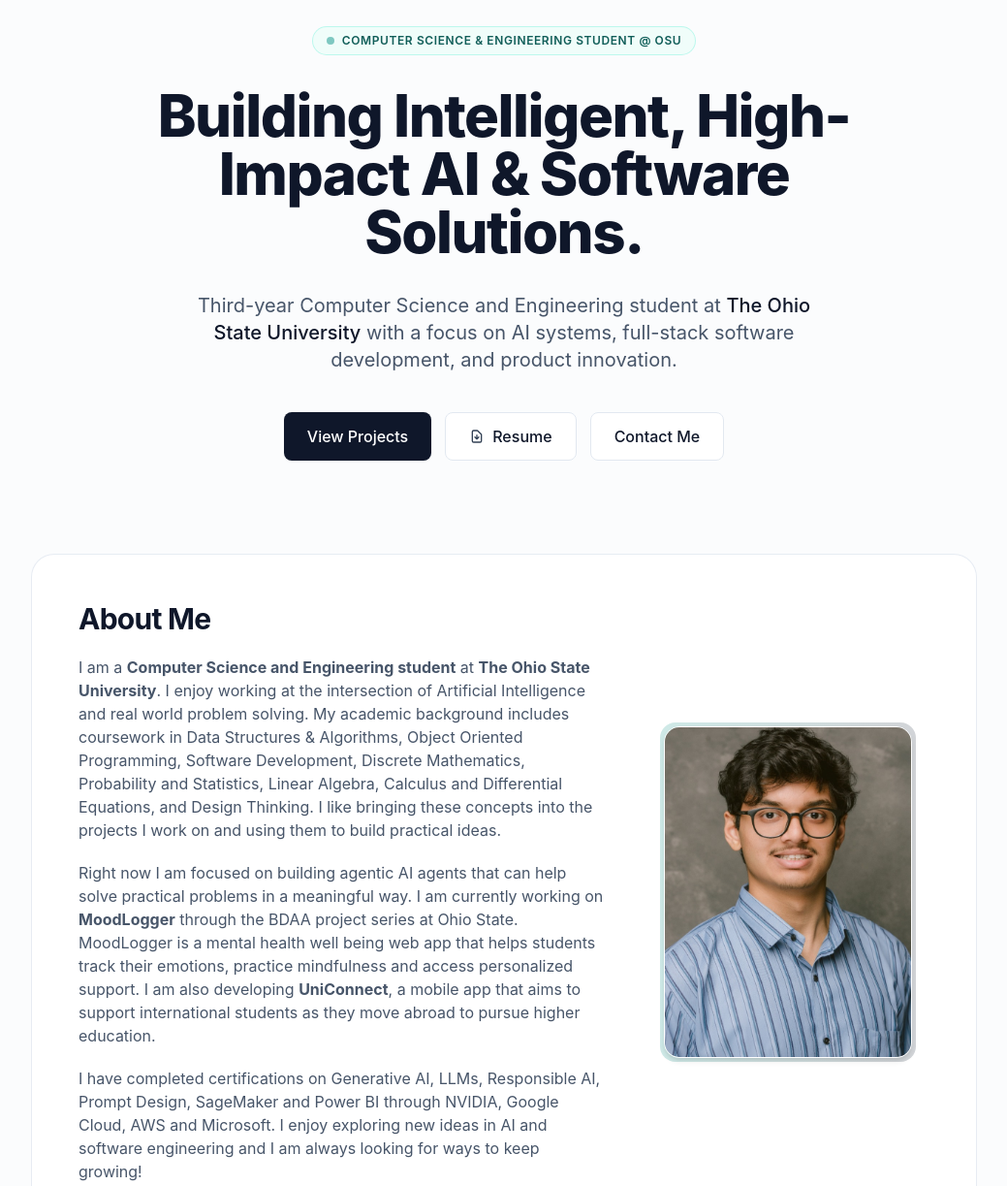
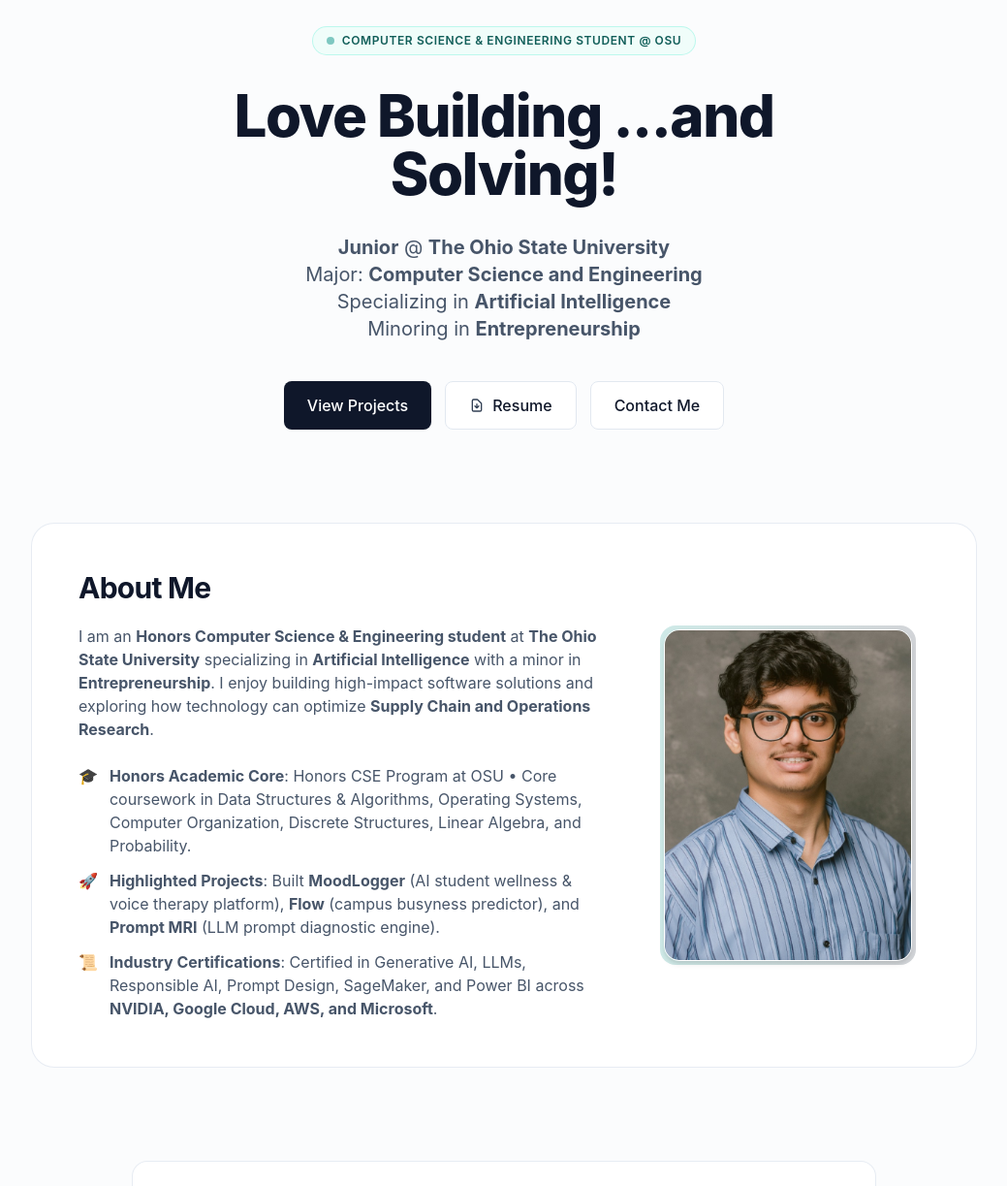
Before and after one commit to Soham-Codes/soham-portfolio, a website built with Vite: page v2/index.html in a window 1280 px wide. Shown: the part 125-1348 px from the top of the page at 97% size, without its empty margins (120-1159 px from the left). Built offline with nearby package versions, Linux system fonts and the light colour scheme.

Commit message:
Update About Me section with Honors CSE student status, Supply Chain & Operations Research interest, and Option 3 formatting

```diff
--- a/v2/index.html
+++ b/v2/index.html
@@ -11,7 +11,8 @@
   <link rel="icon" type="image/png" href="/logo.png" />
   <meta name="viewport" content="width=device-width, initial-scale=1.0" />
   <title>Soham Joshi | Computer Science & Engineering Student</title>
-  <meta name="description" content="Portfolio of Soham Joshi, Computer Science and Engineering student at The Ohio State University specializing in AI, Software Engineering, and Product Development." />
+  <meta name="description"
+    content="Portfolio of Soham Joshi, Computer Science and Engineering student at The Ohio State University specializing in AI, Software Engineering, and Product Development." />
   <link rel="stylesheet" href="/src/style.css" />
 </head>
 
@@ -37,9 +38,10 @@
       </div>
 
       <!-- Mobile Nav Hamburger Toggle -->
-      <button id="nav-toggle" class="md:hidden p-2 rounded-lg hover:bg-slate-100 transition-colors" aria-label="Toggle Navigation Menu" aria-expanded="false">
+      <button id="nav-toggle" class="md:hidden p-2 rounded-lg hover:bg-slate-100 transition-colors"
+        aria-label="Toggle Navigation Menu" aria-expanded="false">
         <svg class="w-6 h-6 text-slate-800" fill="none" stroke="currentColor" viewBox="0 0 24 24">
-          <path stroke-linecap="round" stroke-linejoin="round" stroke-width="2" d="M4 6h16M4 12h16M4 18h16"/>
+          <path stroke-linecap="round" stroke-linejoin="round" stroke-width="2" d="M4 6h16M4 12h16M4 18h16" />
         </svg>
       </button>
     </div>
@@ -58,23 +60,31 @@
 
     <!-- Hero Section -->
     <section class="text-center space-y-8 animate-fade-in max-w-3xl mx-auto pt-6">
-      <div class="inline-flex items-center gap-2 px-3.5 py-1.5 rounded-full bg-teal-50 border border-teal-200/60 text-teal-800 text-xs font-semibold uppercase tracking-wider">
+      <div
+        class="inline-flex items-center gap-2 px-3.5 py-1.5 rounded-full bg-teal-50 border border-teal-200/60 text-teal-800 text-xs font-semibold uppercase tracking-wider">
         <span class="w-2 h-2 rounded-full bg-teal-600 animate-pulse"></span>
         Computer Science & Engineering Student @ OSU
       </div>
 
       <h1 class="text-4xl sm:text-6xl font-extrabold text-slate-900 tracking-tight leading-tight">
-        Building Intelligent, High-Impact AI & Software Solutions.
+        Love Building ...and Solving!
       </h1>
 
       <p class="text-lg sm:text-xl text-slate-600 font-normal leading-relaxed max-w-2xl mx-auto">
-        Third-year Computer Science and Engineering student at <strong class="text-slate-900 font-medium">The Ohio State University</strong> with a focus on AI systems, full-stack software development, and product innovation.
+        <b>Junior</b> @ <b>The Ohio State University</b> <br> Major:
+        <b>Computer Science and
+          Engineering</b>
+        </b> <br> Specializing in <b>Artificial Intelligence</b> <br> Minoring in <b>Entrepreneurship</b>
       </p>
 
       <div class="flex flex-col sm:flex-row justify-center gap-3.5 pt-2">
         <a href="projects.html" class="btn-primary">View Projects</a>
-        <a href="https://drive.google.com/file/d/1jqRlRIdj8pncoi-6e8wynGAG8rkVfHZ1/view?usp=sharing" target="_blank" rel="noopener noreferrer" class="btn-secondary flex items-center justify-center gap-2">
-          <svg class="w-4 h-4 text-slate-700" fill="none" stroke="currentColor" viewBox="0 0 24 24"><path stroke-linecap="round" stroke-linejoin="round" stroke-width="2" d="M12 10v6m0 0l-3-3m3 3l3-3m2 8H7a2 2 0 01-2-2V5a2 2 0 012-2h5.586a1 1 0 01.707.293l5.414 5.414a1 1 0 01.293.707V19a2 2 0 01-2 2z"/></svg>
+        <a href="https://drive.google.com/file/d/1jqRlRIdj8pncoi-6e8wynGAG8rkVfHZ1/view?usp=sharing" target="_blank"
+          rel="noopener noreferrer" class="btn-secondary flex items-center justify-center gap-2">
+          <svg class="w-4 h-4 text-slate-700" fill="none" stroke="currentColor" viewBox="0 0 24 24">
+            <path stroke-linecap="round" stroke-linejoin="round" stroke-width="2"
+              d="M12 10v6m0 0l-3-3m3 3l3-3m2 8H7a2 2 0 01-2-2V5a2 2 0 012-2h5.586a1 1 0 01.707.293l5.414 5.414a1 1 0 01.293.707V19a2 2 0 01-2 2z" />
+          </svg>
           Resume
         </a>
         <a href="contact.html" class="btn-secondary">Contact Me</a>
@@ -82,34 +92,49 @@
     </section>
 
     <!-- About Section -->
-    <section class="flex flex-col md:flex-row gap-10 items-center bg-white rounded-3xl p-8 sm:p-12 border border-slate-200/80 shadow-xs animate-fade-in-up">
+    <section
+      class="flex flex-col md:flex-row gap-10 items-center bg-white rounded-3xl p-8 sm:p-12 border border-slate-200/80 shadow-xs animate-fade-in-up">
       <div class="w-full md:w-2/3 space-y-5 order-2 md:order-1">
         <h2 class="text-2xl sm:text-3xl font-bold text-slate-900">About Me</h2>
         <p class="text-slate-600 leading-relaxed text-sm sm:text-base">
-          I am a <b>Computer Science and Engineering student</b> at <b>The Ohio State University</b>. I enjoy working at the intersection of Artificial Intelligence and real world problem solving. My academic background includes coursework in Data Structures & Algorithms, Object Oriented Programming, Software Development, Discrete Mathematics, Probability and Statistics, Linear Algebra, Calculus and Differential Equations, and Design Thinking. I like bringing these concepts into the projects I work on and using them to build practical ideas.
+          I am an <b>Honors Computer Science & Engineering student</b> at <b>The Ohio State University</b> specializing in <b>Artificial Intelligence</b> with a minor in <b>Entrepreneurship</b>. I enjoy building high-impact software solutions and exploring how technology can optimize <b>Supply Chain and Operations Research</b>.
         </p>
-        <p class="text-slate-600 leading-relaxed text-sm sm:text-base">
-          Right now I am focused on building agentic AI agents that can help solve practical problems in a meaningful way. I am currently working on <b>MoodLogger</b> through the BDAA project series at Ohio State. MoodLogger is a mental health well being web app that helps students track their emotions, practice mindfulness and access personalized support. I am also developing <b>UniConnect</b>, a mobile app that aims to support international students as they move abroad to pursue higher education.
-        </p>
-        <p class="text-slate-600 leading-relaxed text-sm sm:text-base">
-          I have completed certifications on Generative AI, LLMs, Responsible AI, Prompt Design, SageMaker and Power BI through NVIDIA, Google Cloud, AWS and Microsoft. I enjoy exploring new ideas in AI and software engineering and I am always looking for ways to keep growing!
-        </p>
+        <ul class="space-y-3 text-slate-600 text-sm sm:text-base pt-1">
+          <li class="flex items-start gap-3">
+            <span class="flex-shrink-0 text-base">🎓</span>
+            <span><b>Honors Academic Core</b>: Honors CSE Program at OSU • Core coursework in Data Structures & Algorithms, Operating Systems, Computer Organization, Discrete Structures, Linear Algebra, and Probability.</span>
+          </li>
+          <li class="flex items-start gap-3">
+            <span class="flex-shrink-0 text-base">🚀</span>
+            <span><b>Highlighted Projects</b>: Built <b>MoodLogger</b> (AI student wellness & voice therapy platform), <b>Flow</b> (campus busyness predictor), and <b>Prompt MRI</b> (LLM prompt diagnostic engine).</span>
+          </li>
+          <li class="flex items-start gap-3">
+            <span class="flex-shrink-0 text-base">📜</span>
+            <span><b>Industry Certifications</b>: Certified in Generative AI, LLMs, Responsible AI, Prompt Design, SageMaker, and Power BI across <b>NVIDIA, Google Cloud, AWS, and Microsoft</b>.</span>
+          </li>
+        </ul>
       </div>
 
       <div class="w-full md:w-1/3 flex-shrink-0 order-1 md:order-2 flex justify-center">
         <div class="relative group">
-          <div class="absolute -inset-1 bg-gradient-to-r from-teal-600 to-slate-800 rounded-2xl blur-xs opacity-20 group-hover:opacity-30 transition duration-300"></div>
-          <img src="/profile.jpg" alt="Soham Joshi Profile Picture" class="relative w-56 sm:w-64 h-auto rounded-2xl shadow-md object-cover aspect-[3/4] border border-white">
+          <div
+            class="absolute -inset-1 bg-gradient-to-r from-teal-600 to-slate-800 rounded-2xl blur-xs opacity-20 group-hover:opacity-30 transition duration-300">
+          </div>
+          <img src="/profile.jpg" alt="Soham Joshi Profile Picture"
+            class="relative w-56 sm:w-64 h-auto rounded-2xl shadow-md object-cover aspect-[3/4] border border-white">
         </div>
       </div>
     </section>
 
     <!-- Education Section -->
-    <section class="bg-white rounded-2xl p-8 border border-slate-200/80 shadow-xs max-w-3xl mx-auto text-center animate-fade-in-up">
-      <div class="w-12 h-12 rounded-xl bg-red-50 border border-red-100 flex items-center justify-center mx-auto mb-4 text-red-700">
+    <section
+      class="bg-white rounded-2xl p-8 border border-slate-200/80 shadow-xs max-w-3xl mx-auto text-center animate-fade-in-up">
+      <div
+        class="w-12 h-12 rounded-xl bg-red-50 border border-red-100 flex items-center justify-center mx-auto mb-4 text-red-700">
         <svg xmlns="http://www.w3.org/2000/svg" class="w-6 h-6" fill="none" viewBox="0 0 24 24" stroke="currentColor">
           <path stroke-linecap="round" stroke-linejoin="round" stroke-width="2" d="M12 14l9-5-9-5-9 5 9 5z" />
-          <path stroke-linecap="round" stroke-linejoin="round" stroke-width="2" d="M12 14l6.16-3.422a12.083 12.083 0 01.665 6.479A11.952 11.952 0 0112 20.055a11.952 11.952 0 01-6.824-2.998 12.078 12.078 0 01.665-6.479L12 14z" />
+          <path stroke-linecap="round" stroke-linejoin="round" stroke-width="2"
+            d="M12 14l6.16-3.422a12.083 12.083 0 01.665 6.479A11.952 11.952 0 0112 20.055a11.952 11.952 0 01-6.824-2.998 12.078 12.078 0 01.665-6.479L12 14z" />
         </svg>
       </div>
       <h3 class="text-xl font-bold text-slate-900">The Ohio State University</h3>
@@ -132,7 +157,10 @@
     <section class="space-y-6 animate-fade-in-up">
       <div class="flex items-center gap-3">
         <div class="p-2 rounded-lg bg-slate-900 text-white">
-          <svg class="w-5 h-5" fill="none" stroke="currentColor" viewBox="0 0 24 24"><path stroke-linecap="round" stroke-linejoin="round" stroke-width="2" d="M10 20l4-16m4 4l4 4-4 4M6 16l-4-4 4-4"/></svg>
+          <svg class="w-5 h-5" fill="none" stroke="currentColor" viewBox="0 0 24 24">
+            <path stroke-linecap="round" stroke-linejoin="round" stroke-width="2"
+              d="M10 20l4-16m4 4l4 4-4 4M6 16l-4-4 4-4" />
+          </svg>
         </div>
         <h2 class="text-2xl font-bold text-slate-900">Technical Skills & Tools</h2>
       </div>
@@ -148,9 +176,13 @@
           <h2 class="text-2xl font-bold text-slate-900">Featured Projects</h2>
           <p class="text-slate-500 text-sm mt-1">Highlighting recent AI and software engineering work.</p>
         </div>
-        <a href="projects.html" class="text-sm font-semibold text-teal-800 hover:text-teal-900 flex items-center gap-1 group">
+        <a href="projects.html"
+          class="text-sm font-semibold text-teal-800 hover:text-teal-900 flex items-center gap-1 group">
           View All Projects
-          <svg class="w-4 h-4 transition-transform group-hover:translate-x-1" fill="none" stroke="currentColor" viewBox="0 0 24 24"><path stroke-linecap="round" stroke-linejoin="round" stroke-width="2" d="M14 5l7 7m0 0l-7 7m7-7H3"/></svg>
+          <svg class="w-4 h-4 transition-transform group-hover:translate-x-1" fill="none" stroke="currentColor"
+            viewBox="0 0 24 24">
+            <path stroke-linecap="round" stroke-linejoin="round" stroke-width="2" d="M14 5l7 7m0 0l-7 7m7-7H3" />
+          </svg>
         </a>
       </div>
 
@@ -165,9 +197,12 @@
   <footer class="py-10 border-t border-slate-200/80 bg-white text-center mt-auto">
     <div class="max-w-5xl mx-auto px-6 space-y-4">
       <div class="flex justify-center gap-6">
-        <a href="https://github.com/Soham-Codes" target="_blank" rel="noopener noreferrer" class="text-slate-500 hover:text-slate-900 transition-colors font-medium text-sm">GitHub</a>
-        <a href="https://www.linkedin.com/in/sohamjoshi0110/" target="_blank" rel="noopener noreferrer" class="text-slate-500 hover:text-slate-900 transition-colors font-medium text-sm">LinkedIn</a>
-        <a href="https://linktr.ee/sohamj10" target="_blank" rel="noopener noreferrer" class="text-slate-500 hover:text-slate-900 transition-colors font-medium text-sm">Linktree</a>
+        <a href="https://github.com/Soham-Codes" target="_blank" rel="noopener noreferrer"
+          class="text-slate-500 hover:text-slate-900 transition-colors font-medium text-sm">GitHub</a>
+        <a href="https://www.linkedin.com/in/sohamjoshi0110/" target="_blank" rel="noopener noreferrer"
+          class="text-slate-500 hover:text-slate-900 transition-colors font-medium text-sm">LinkedIn</a>
+        <a href="https://linktr.ee/sohamj10" target="_blank" rel="noopener noreferrer"
+          class="text-slate-500 hover:text-slate-900 transition-colors font-medium text-sm">Linktree</a>
       </div>
       <p class="text-slate-400 text-xs">© Soham Joshi • Built with clean modern standards</p>
     </div>
```
